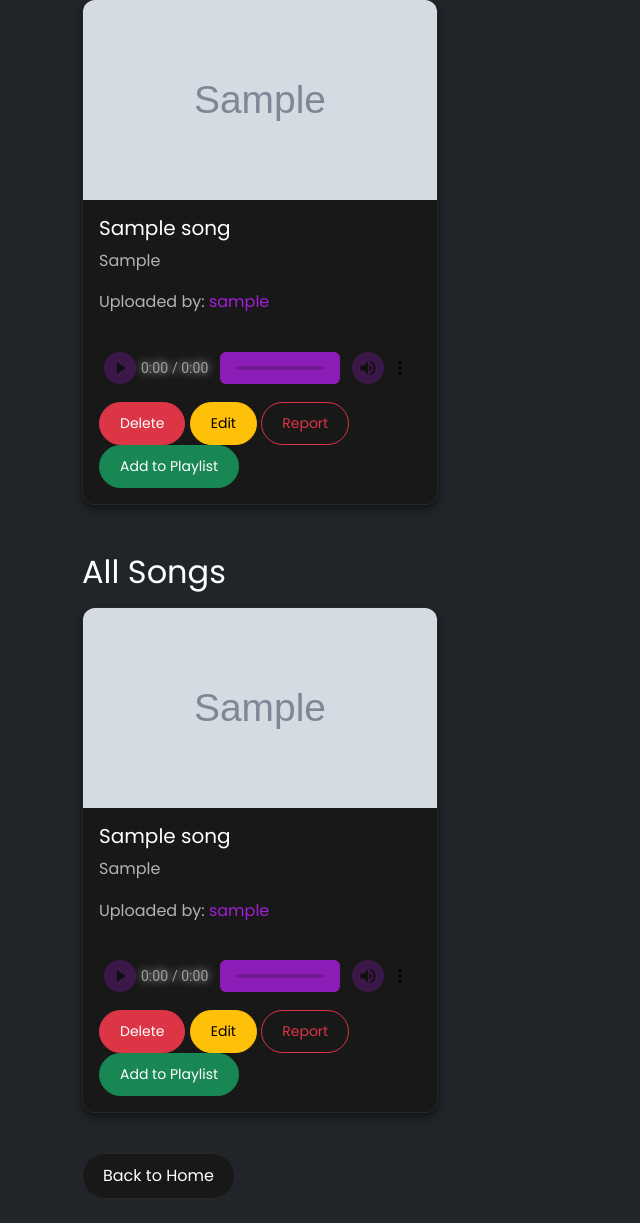
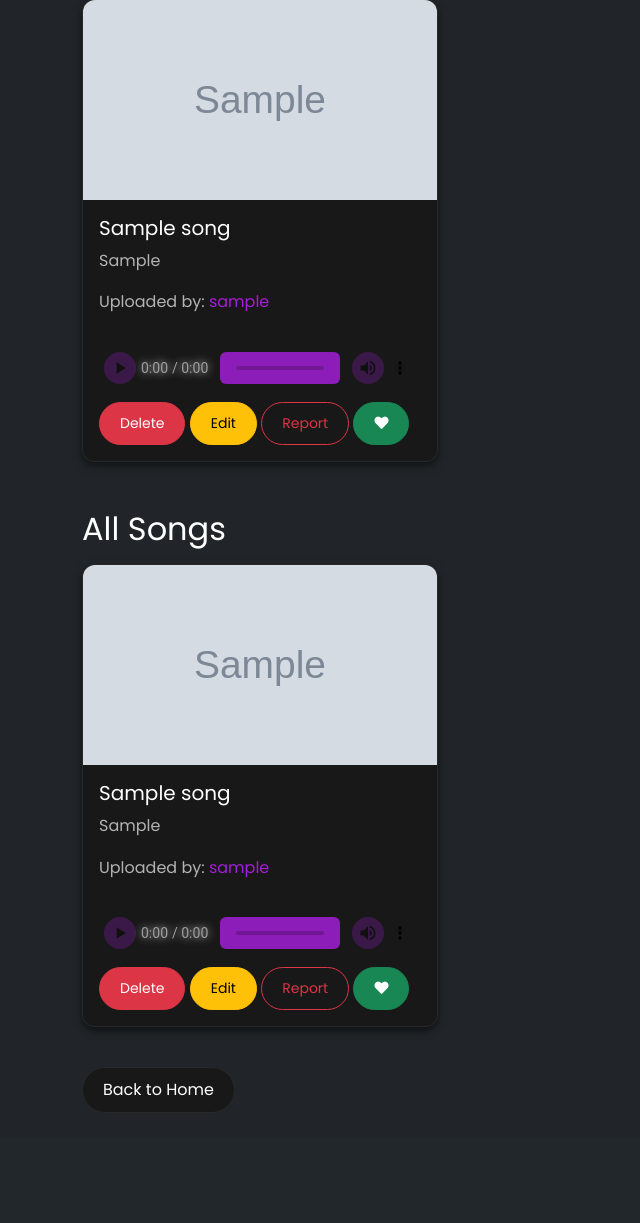
Before and after one commit to Virus01Official/HopOnMusic, a Flask app: page /player in a window 1280 px wide. Shown: the part 370-1593 px from the top of the page, without its empty margins (0-640 px from the left). After the commit the page ends 1482 px from the top, so only its background shows below. Run offline with Flask 3, Linux system fonts and the light colour scheme; the visitor is signed in with stand-in values (Sample User, id 1); tables that the repository leaves empty hold one stand-in row (values such as "Sample post"); grey boxes marked "Sample" are stand-in pictures.

Commit message:
changed the button

```diff
--- a/templates/base.html
+++ b/templates/base.html
@@ -10,6 +10,9 @@
 
     <!-- Google Fonts (Poppins) -->
     <link href="https://fonts.googleapis.com/css2?family=Poppins:wght@400;600&display=swap" rel="stylesheet">
+
+    <!-- Font Awesome -->
+    <link href="https://cdnjs.cloudflare.com/ajax/libs/font-awesome/5.15.4/css/all.min.css" rel="stylesheet">
 
     <!-- Custom Core Styles -->
     <link rel="stylesheet" href="{{ url_for('static', filename='css/styles.css') }}">
--- a/templates/player.html
+++ b/templates/player.html
@@ -48,7 +48,9 @@
                         </form>
 
                         <form action="{{ url_for('add_to_playlist', song_id=song[0]) }}" method="GET" class="mt-2 d-inline">
-                            <button type="submit" class="btn btn-success btn-sm">Add to Playlist</button>
+                            <button type="submit" class="btn btn-success btn-sm" title="Add to Playlist">
+                                <i class="fas fa-heart"></i> <!-- Heart icon -->
+                            </button>
                         </form>
                         {% endif %}
                     </div>
@@ -90,7 +92,9 @@
                         </form>
 
                         <form action="{{ url_for('add_to_playlist', song_id=song[0]) }}" method="GET" class="mt-2 d-inline">
-                            <button type="submit" class="btn btn-success btn-sm">Add to Playlist</button>
+                            <button type="submit" class="btn btn-success btn-sm" title="Add to Playlist">
+                                <i class="fas fa-heart"></i> <!-- Heart icon -->
+                            </button>
                         </form>
                         {% endif %}
                     </div>
```
